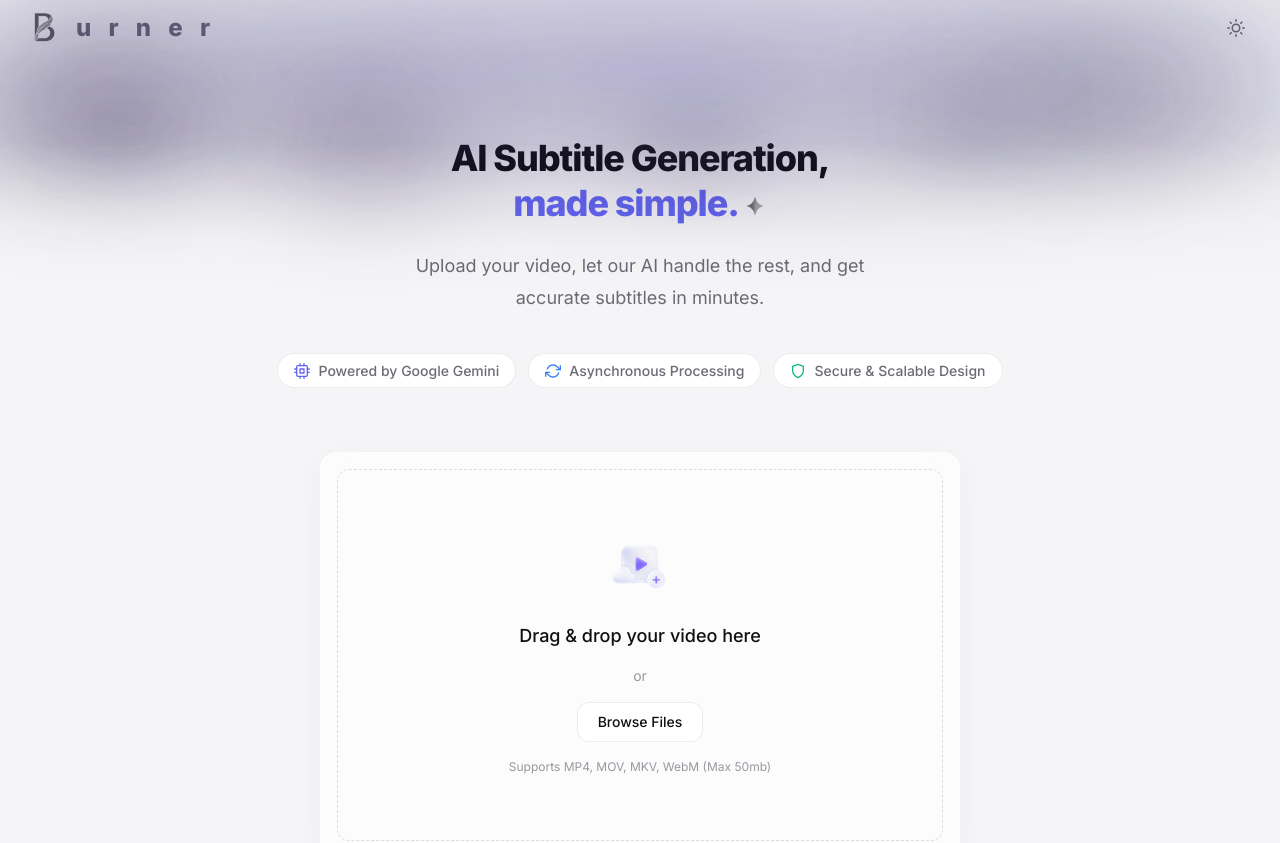
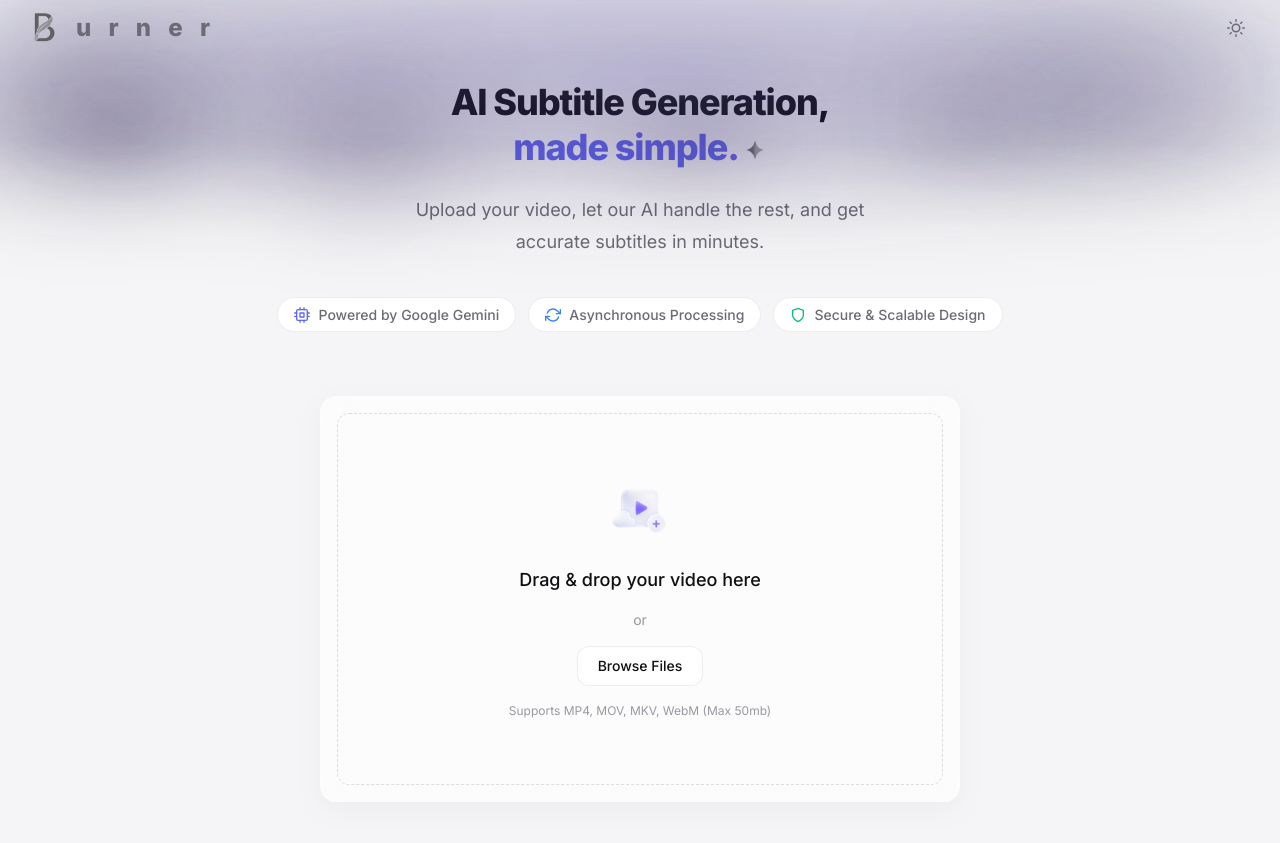
Before and after one commit to ClementPhoshoko/AI-Automatic-Subtitle-Burner, a React (Vite) app in the folder client/: page / in a window 1280 px wide. Shown: the top 843 px of the page. Built offline with nearby package versions, Linux system fonts and the light colour scheme.

Commit message:
add bolt draw animation, random viewport targets, morphing glass nav with bottom gradient strip

```diff
--- a/client/src/components/electricity/ElectricityOverlay.jsx
+++ b/client/src/components/electricity/ElectricityOverlay.jsx
@@ -13,6 +13,22 @@
   return `rgba(${parseInt(result[1], 16)},${parseInt(result[2], 16)},${parseInt(result[3], 16)},${alpha})`
 }
 
+function segLen(s) {
+  const dx = s.x2 - s.x1
+  const dy = s.y2 - s.y1
+  return Math.sqrt(dx * dx + dy * dy)
+}
+
+function totalLength(segments) {
+  let len = 0
+  for (const s of segments) len += segLen(s)
+  return len
+}
+
+function drawProgress(progress) {
+  return Math.min(progress / 0.65, 1)
+}
+
 function ElectricityOverlay() {
   const svgRef = useRef(null)
   const [ready, setReady] = useState(false)
@@ -26,29 +42,31 @@
 
     let inner = ''
 
-    // Render bolts — core only, no glow
     for (const bolt of bolts) {
       const elapsed = performance.now() - bolt.createdAt
       if (elapsed > bolt.lifetime) continue
       const progress = elapsed / bolt.lifetime
+      const draw = drawProgress(progress)
       const flicker = 1 - Math.random() * config.bolt.flickerFrequency
       const alpha = config.bolt.coreOpacity * flicker * (1 - progress)
 
       const mainD = BoltD(bolt.segments)
-      const branchDs = bolt.branches.map((b) => BoltD(b))
+      const mainLen = totalLength(bolt.segments)
+      const offset = mainLen * (1 - draw)
 
-      // main bolt
-      inner += `<path d="${mainD}" fill="none" stroke="${hexToRgba(primary, alpha)}" stroke-width="${bolt.thickness}" stroke-linecap="round" stroke-linejoin="round"/>`
-      // white core
-      inner += `<path d="${mainD}" fill="none" stroke="rgba(255,255,255,${alpha * 0.5})" stroke-width="${Math.max(bolt.thickness * 0.4, 0.3)}" stroke-linecap="round" stroke-linejoin="round"/>`
+      // main bolt — draws from start to end
+      inner += `<path d="${mainD}" fill="none" stroke="${hexToRgba(primary, alpha)}" stroke-width="${bolt.thickness}" stroke-linecap="round" stroke-linejoin="round" stroke-dasharray="${mainLen}" stroke-dashoffset="${offset}"/>`
+      inner += `<path d="${mainD}" fill="none" stroke="rgba(255,255,255,${alpha * 0.5})" stroke-width="${Math.max(bolt.thickness * 0.4, 0.3)}" stroke-linecap="round" stroke-linejoin="round" stroke-dasharray="${mainLen}" stroke-dashoffset="${offset}"/>`
 
-      for (const bD of branchDs) {
-        inner += `<path d="${bD}" fill="none" stroke="${hexToRgba(primary, alpha * 0.7)}" stroke-width="${Math.max(bolt.thickness * 0.45, 0.3)}" stroke-linecap="round" stroke-linejoin="round"/>`
-        inner += `<path d="${bD}" fill="none" stroke="rgba(255,255,255,${alpha * 0.35})" stroke-width="${Math.max(bolt.thickness * 0.25, 0.2)}" stroke-linecap="round" stroke-linejoin="round"/>`
+      for (const bD of bolt.branches) {
+        const bLen = totalLength(bD)
+        const bOff = bLen * (1 - draw)
+        inner += `<path d="${BoltD(bD)}" fill="none" stroke="${hexToRgba(primary, alpha * 0.7)}" stroke-width="${Math.max(bolt.thickness * 0.45, 0.3)}" stroke-linecap="round" stroke-linejoin="round" stroke-dasharray="${bLen}" stroke-dashoffset="${bOff}"/>`
+        inner += `<path d="${BoltD(bD)}" fill="none" stroke="rgba(255,255,255,${alpha * 0.35})" stroke-width="${Math.max(bolt.thickness * 0.25, 0.2)}" stroke-linecap="round" stroke-linejoin="round" stroke-dasharray="${bLen}" stroke-dashoffset="${bOff}"/>`
       }
     }
 
-    // Render sparks — core only, no glow
+    // Render sparks
     for (const s of sparks) {
       const progress = s.elapsed / s.lifetime
       const alpha = (1 - progress) * 0.85
@@ -69,7 +87,6 @@
     const primary = getComputedColor('--primary') || '#6366f1'
     start(primary, handleUpdate)
 
-    // Activity detection
     const onActivity = () => {
       handleActivity()
       clearTimeout(idleTimer.current)
--- a/client/src/components/electricity/TargetDetector.js
+++ b/client/src/components/electricity/TargetDetector.js
@@ -46,11 +46,30 @@
   return els[Math.floor(Math.random() * els.length)]
 }
 
+function getRandomViewportPoint() {
+  return {
+    cx: Math.random() * window.innerWidth,
+    cy: Math.random() * window.innerHeight,
+    width: 0,
+    height: 0,
+    el: null,
+  }
+}
+
 function getNearbyPair(maxDist) {
   const els = getVisibleElements()
-  if (els.length < 2) return null
+  if (!els.length) return null
 
   const maxD = maxDist || config.target.maxDistance
+
+  // 35% chance: bolt from a random viewport point to a random element
+  if (Math.random() < 0.35) {
+    const a = getRandomViewportPoint()
+    const b = els[Math.floor(Math.random() * els.length)]
+    return { a, b, dist: 0 }
+  }
+
+  if (els.length < 2) return null
 
   for (let attempts = 0; attempts < 15; attempts++) {
     const a = els[Math.floor(Math.random() * els.length)]
@@ -68,4 +87,4 @@
   return a === b ? null : { a, b, dist: 0 }
 }
 
-export { getVisibleElements, getRandomElement, getNearbyPair }
+export { getVisibleElements, getRandomElement, getRandomViewportPoint, getNearbyPair }
--- a/client/src/components/nav/Nav.css
+++ b/client/src/components/nav/Nav.css
@@ -1,11 +1,39 @@
 .nav {
+  position: fixed;
+  top: 0;
+  left: 0;
+  right: 0;
+  z-index: var(--z-sticky);
   display: flex;
   align-items: center;
   justify-content: space-between;
   height: var(--navbar-height);
-  padding: 0 var(--space-6);
-  background: transparent;
   color: var(--text-secondary);
+}
+
+.nav--glass {
+  background: var(--glass-bg);
+  backdrop-filter: blur(var(--glass-blur));
+  -webkit-backdrop-filter: blur(var(--glass-blur));
+  box-shadow: 0 4px 24px rgba(0, 0, 0, 0.06);
+  transition: background-color 0.35s ease, backdrop-filter 0.35s ease, box-shadow 0.35s ease;
+}
+
+.nav::after {
+  content: '';
+  position: absolute;
+  bottom: -28px;
+  left: 0;
+  right: 0;
+  height: 28px;
+  background: linear-gradient(to bottom, var(--glass-bg) 0%, transparent 100%);
+  pointer-events: none;
+  opacity: 0;
+}
+
+.nav--glass::after {
+  opacity: 1;
+  transition: opacity 0.35s ease;
 }
 
 .nav__left {
--- a/client/src/components/nav/Nav.jsx
+++ b/client/src/components/nav/Nav.jsx
@@ -1,3 +1,5 @@
+import { useRef } from 'react'
+import { motion, useScroll, useSpring, useTransform, useMotionValueEvent } from 'framer-motion'
 import { Link } from 'react-router-dom'
 import { FiSun } from 'react-icons/fi'
 import { useTheme } from '../../contexts/ThemeContext'
@@ -6,9 +8,35 @@
 
 function Nav() {
   const { toggle } = useTheme()
+  const navRef = useRef(null)
+  const { scrollY } = useScroll()
+  const raw = useTransform(scrollY, [0, 60], [0, 1], { clamp: true })
+  const p = useSpring(raw, { stiffness: 260, damping: 28 })
+
+  const glassState = useRef(false)
+
+  useMotionValueEvent(p, 'change', (v) => {
+    const el = navRef.current
+    if (!el) return
+
+    if (!glassState.current && v > 0.4) {
+      glassState.current = true
+      el.classList.add('nav--glass')
+    } else if (glassState.current && v < 0.15) {
+      glassState.current = false
+      el.classList.remove('nav--glass')
+    }
+  })
 
   return (
-    <nav className="nav">
+    <motion.nav
+      ref={navRef}
+      className="nav"
+      style={{
+        paddingLeft: useTransform(p, [0, 1], [24, 32]),
+        paddingRight: useTransform(p, [0, 1], [24, 32]),
+      }}
+    >
       <Link to="/" className="nav__left">
         <img className="nav__logo" src={logo} alt="Burner" />
         <span className="nav__title">u r n e r</span>
@@ -18,7 +46,7 @@
           <FiSun size={18} />
         </button>
       </div>
-    </nav>
+    </motion.nav>
   )
 }
 
```
